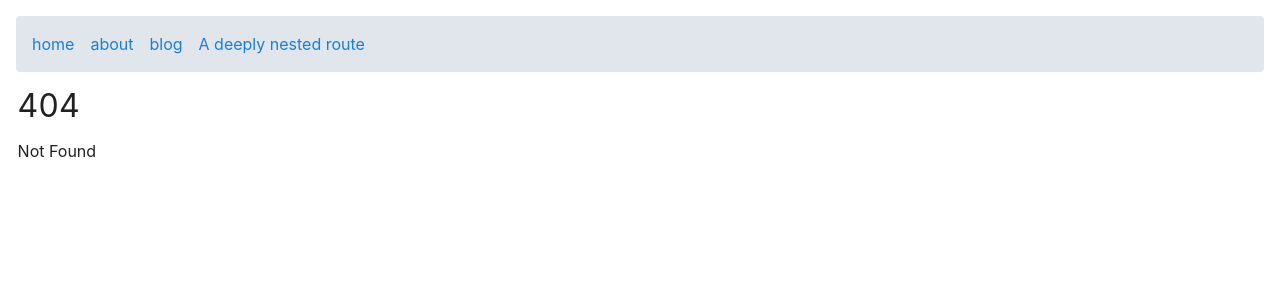
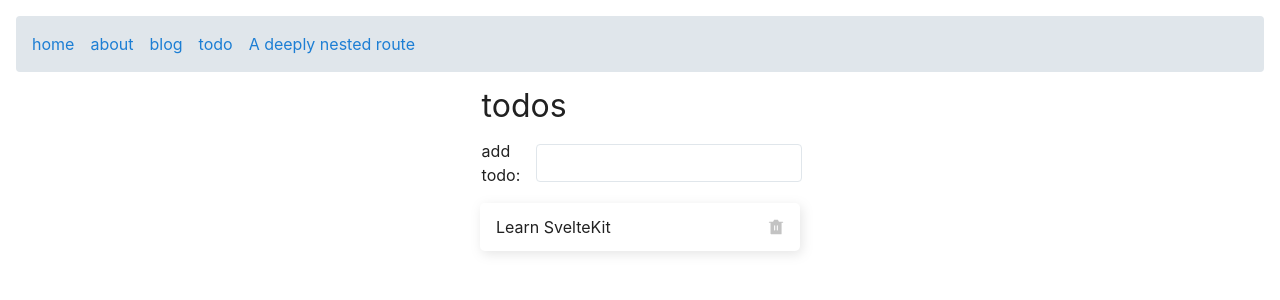
Before and after one commit to ashoknandurka/Svelte_app, a SvelteKit app: page /todo in a window 1280 px wide. Before the commit this address had no page. Shown: the top 300 px of the page. Built offline with nearby package versions, Linux system fonts and the light colour scheme; no server answers.

Commit message:
todo form and its fuctionalities

```diff
--- /dev/null
+++ b/src/lib/server/database.js
@@ -0,0 +1,44 @@
+// @ts-nocheck
+// In a real app, this data would live in a database,
+// rather than in memory. But for now, we cheat.
+const db = new Map();
+
+export function getTodos(userid) {
+	if (!db.get(userid)) {
+		db.set(userid, [{
+			id: crypto.randomUUID(),
+			description: 'Learn SvelteKit',
+			done: false
+		}]);
+	}
+
+	return db.get(userid);
+}
+
+export function createTodo(userid, description) {
+
+    if(description === ''){
+        throw new Error('todo must have a description');
+    }
+
+	const todos = db.get(userid);
+
+    if(todos.find((todo)=> todo.description === description)){
+        throw new Error('todo must be unique');
+    }
+
+	todos.push({
+		id: crypto.randomUUID(),
+		description,
+		done: false
+	});
+}
+
+export function deleteTodo(userid, todoid) {
+	const todos = db.get(userid);
+	const index = todos.findIndex((todo) => todo.id === todoid);
+
+	if (index !== -1) {
+		todos.splice(index, 1);
+	}
+}
--- a/src/routes/+layout.svelte
+++ b/src/routes/+layout.svelte
@@ -2,6 +2,7 @@
 	<a href="/">home</a>
 	<a href="/about">about</a>
     <a href="/blog">blog</a>
+	<a href="/todo">todo</a>
     <a href="/a/deeply/nested/route">A deeply nested route</a>
 </nav>
 
--- /dev/null
+++ b/src/routes/todo/+page.server.js
@@ -0,0 +1,36 @@
+// @ts-nocheck
+import { fail } from '@sveltejs/kit';
+import *as db from '$lib/server/database.js';
+
+
+export function load({cookies}){
+    let id = cookies.get('userid');
+
+    if(!id){
+        id = crypto.randomUUID();
+        cookies.set('userid',id,{path:'/todo'})
+    }
+
+    return {
+        todos: db.getTodos(id)
+    }
+}
+
+export const actions = {
+	create: async ({ cookies, request }) => {
+		const data = await request.formData();
+        try{
+            db.createTodo(cookies.get('userid'), data.get('description'));
+        }catch(error){
+            return fail(422,{
+                description: data.get('description'),
+                error: error.message
+            })
+        }
+	},
+
+	delete: async ({ cookies, request }) => {
+		const data = await request.formData();
+		db.deleteTodo(cookies.get('userid'), data.get('id'));
+	}
+};
--- /dev/null
+++ b/src/routes/todo/+page.svelte
@@ -0,0 +1,72 @@
+<script>
+    import { fly, slide } from 'svelte/transition';
+    import { enhance } from '$app/forms';
+    export let data;
+    export let form;
+</script>
+<div class="centered">
+<h1>todos</h1>
+{#if form?.error}
+    <p class="error">{form.error}</p>
+{/if}
+<form method="POST" action="?/create" use:enhance>
+    <label>
+        add todo:
+        <input
+        name="description"
+        autocomplete="off"
+        required
+        >
+    </label>
+</form>
+
+<ul class="todos">
+ {#each data.todos as todo (todo.id)}
+    <li in:fly={{y:20}} out:slide>
+        <form method="POST" action="?/delete" use:enhance>
+            <input type="hidden" name="id" value={todo.id} />
+            <span>{todo.description}</span>
+            <button aria-label="Mark as complete" />
+        </form>
+    </li>
+ {/each}
+</ul>
+</div>
+
+<style>
+	.centered {
+		max-width: 20em;
+		margin: 0 auto;
+	}
+
+	label {
+		width: 100%;
+	}
+
+	input {
+		flex: 1;
+	}
+
+	span {
+		flex: 1;
+	}
+
+	button {
+		border: none;
+		background: url(./remove.svg) no-repeat 50% 50%;
+		background-size: 1rem 1rem;
+		cursor: pointer;
+		height: 100%;
+		aspect-ratio: 1;
+		opacity: 0.5;
+		transition: opacity 0.2s;
+	}
+
+	button:hover {
+		opacity: 1;
+	}
+
+	.saving {
+		opacity: 0.5;
+	}
+</style>
```
Also changed, not shown: src/routes/todo/remove.svg (added).
